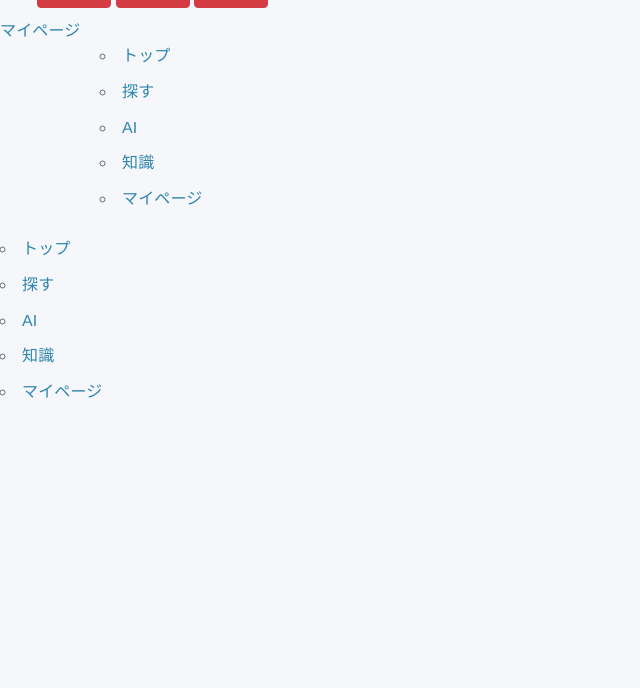
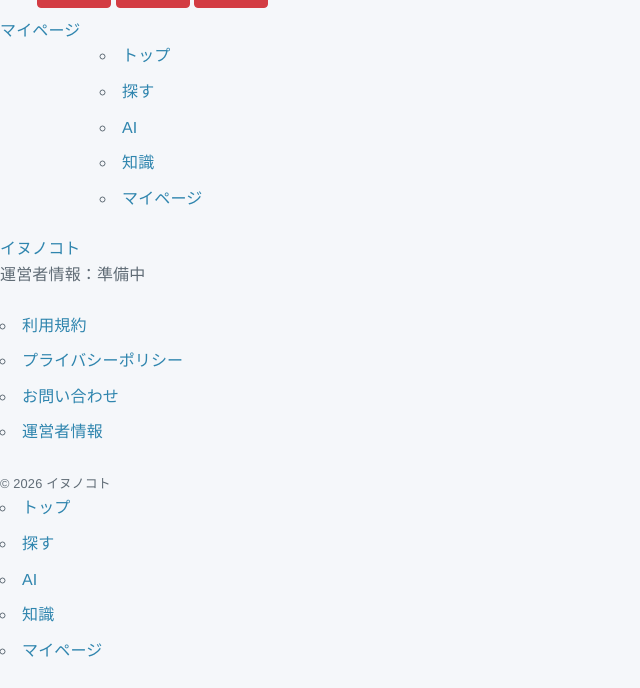
Before and after one commit to anabuki2026-2027/anabuki2026, a CakePHP app: the page made by templates/element/bottom_nav.php in a window 1280 px wide. Shown: the part 373-1061 px from the top of the page, without its empty margins (0-640 px from the left). Before the commit the page ends 771 px from the top, so only its background shows below. Run offline with PHP 8.4 and a stand-in for CakePHP, Linux system fonts and the light colour scheme; the template is opened without the code that fills it, so the values that code supplies are empty; some libraries are stand-ins or nearby versions.

Commit message:
共通フッター作成

```diff
--- /dev/null
+++ b/templates/element/footer.php
@@ -0,0 +1,48 @@
+<?php
+/*
+ * 【このファイルは？】
+ * 利用者画面の共通フッター（ロゴ、運営者情報、各種案内へのリンク、著作権表示）。
+ * templates/layout/default.php から読み込む。設計書 COM-001 の COM-011 にあたる。
+ *
+ * 【担当】C チーム
+ * 【くわしく】docs/FILES.md
+ */
+
+/**
+ * @var \App\View\AppView $this
+ */
+
+// 正式な案内ページと URL は未決定。A チームの文面と D・A チームの URL 決定後に合わせる。
+$footerLinks = [
+    ['label' => '利用規約', 'url' => '/pages/terms'],
+    ['label' => 'プライバシーポリシー', 'url' => '/pages/privacy'],
+    ['label' => 'お問い合わせ', 'url' => '/pages/contact'],
+    ['label' => '運営者情報', 'url' => '/pages/operator'],
+];
+?>
+<footer class="site-footer">
+    <div class="site-footer__inner">
+        <div class="site-footer__brand">
+            <!-- 正式なロゴ素材と運営者名は A・E チームの決定後に差し替える（COM-001 No.3）。 -->
+            <a class="site-footer__logo" href="<?= $this->Url->build('/') ?>" aria-label="イヌノコト トップページへ">
+                イヌノコト
+            </a>
+            <p class="site-footer__operator">運営者情報：準備中</p>
+        </div>
+
+        <nav class="site-footer__nav" aria-label="サイト案内">
+            <ul class="site-footer__links">
+                <?php foreach ($footerLinks as $link) : ?>
+                    <li class="site-footer__item">
+                        <a class="site-footer__link" href="<?= $this->Url->build($link['url']) ?>">
+                            <?= h($link['label']) ?>
+                        </a>
+                    </li>
+                <?php endforeach; ?>
+            </ul>
+        </nav>
+
+        <!-- 著作権者の正式表記は A チームの決定後に差し替える。 -->
+        <small class="site-footer__copyright">© <?= h((string)date('Y')) ?> イヌノコト</small>
+    </div>
+</footer>
--- a/templates/layout/default.php
+++ b/templates/layout/default.php
@@ -50,8 +50,7 @@ $cakeDescription = 'CakePHP: the rapid development php framework';
             <?= $this->fetch('content') ?>
         </div>
     </main>
-    <footer>
-    </footer>
+    <?= $this->element('footer') ?>
     <?= $this->element('bottom_nav') ?>
 </body>
 </html>
```
Also changed, not shown: docs/FILES.md (+0 -2 lines).
